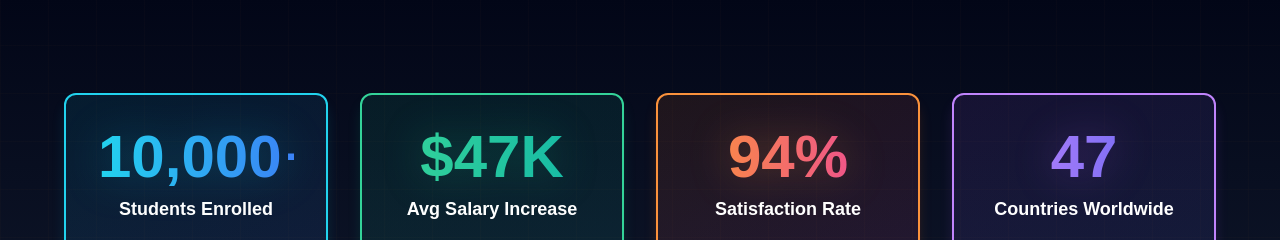
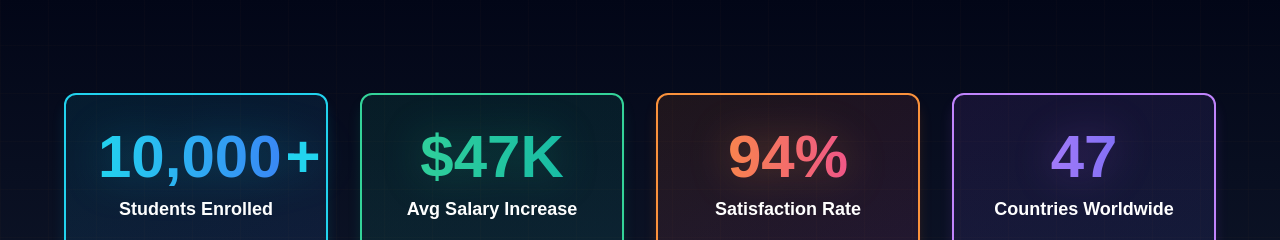
Before and after one commit to boxingthebest/million-dollar-blueprint-nextjs, a Next.js app: page / in a window 1280 px wide. Shown: the part 2240-2480 px from the top of the page. Built offline with nearby package versions, Linux system fonts and the light colour scheme.

Commit message:
🐛 Fix: Use solid color for plus sign to avoid gradient rendering issues

```diff
--- a/app/about/page.tsx
+++ b/app/about/page.tsx
@@ -153,7 +153,7 @@ export default function AboutPage() {
           <div className="grid md:grid-cols-4 gap-8">
             <div className="text-center">
               <div className="text-4xl font-bold bg-gradient-to-r from-cyan-400 to-blue-500 bg-clip-text text-transparent mb-2">
-                <AnimatedCounter end={10000} /><span className="ml-1">&#43;</span>
+                <AnimatedCounter end={10000} /><span className="ml-1 text-cyan-400">+</span>
               </div>
               <div className="text-slate-400">Active Students</div>
             </div>
--- a/app/page.tsx
+++ b/app/page.tsx
@@ -465,7 +465,7 @@ export default function Home() {
           <div className="grid grid-cols-2 md:grid-cols-4 gap-6 md:gap-8 max-w-6xl mx-auto">
             <div className="text-center bg-gradient-to-br from-cyan-500/10 to-blue-500/10 border-2 border-cyan-400 rounded-xl p-8 hover:border-cyan-300 shadow-lg shadow-cyan-500/20 hover:shadow-cyan-500/40 transition-all hover:scale-105 duration-300">
               <div className="text-4xl md:text-6xl font-bold text-transparent bg-clip-text bg-gradient-to-r from-cyan-400 to-blue-500 mb-2 drop-shadow-[0_0_20px_rgba(6,182,212,0.3)]">
-                <AnimatedCounter end={10000} /><span className="ml-1">&#43;</span>
+                <AnimatedCounter end={10000} /><span className="ml-1 text-cyan-400">+</span>
               </div>
               <div className="text-white text-sm md:text-lg font-bold">Students Enrolled</div>
             </div>
```
